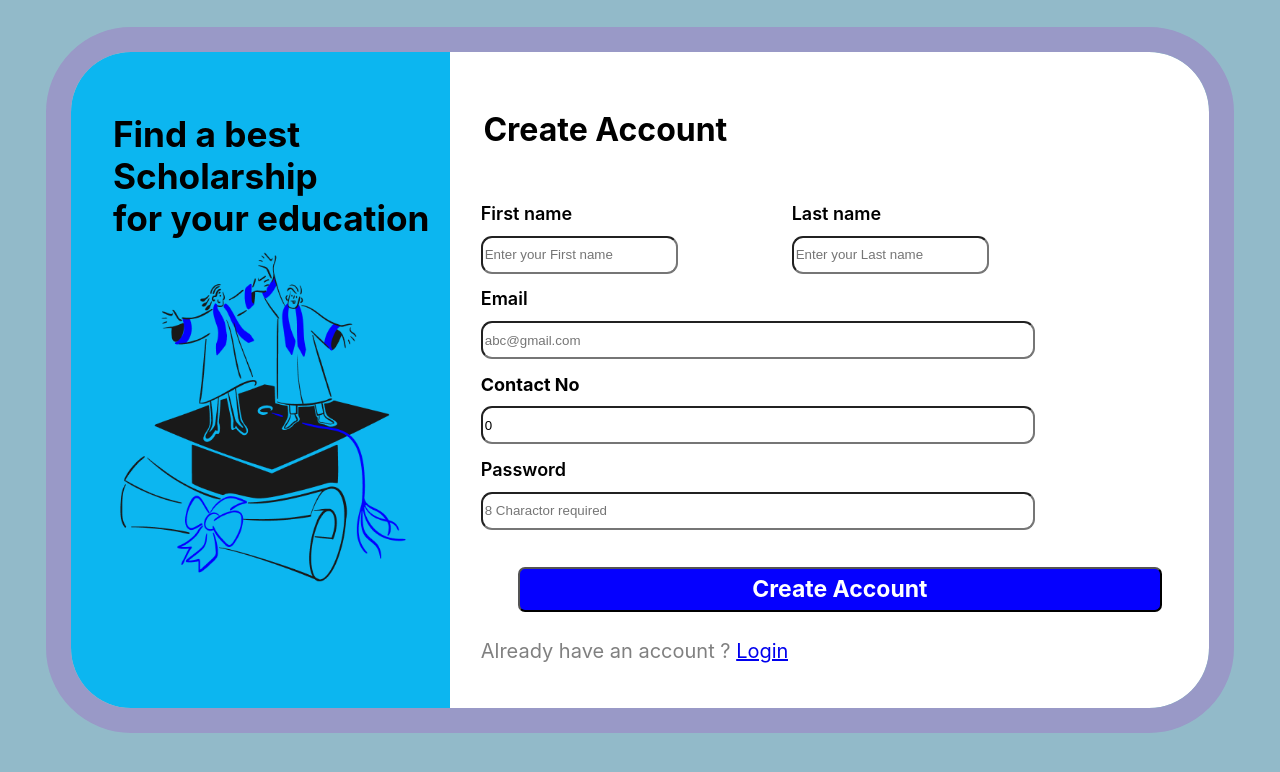
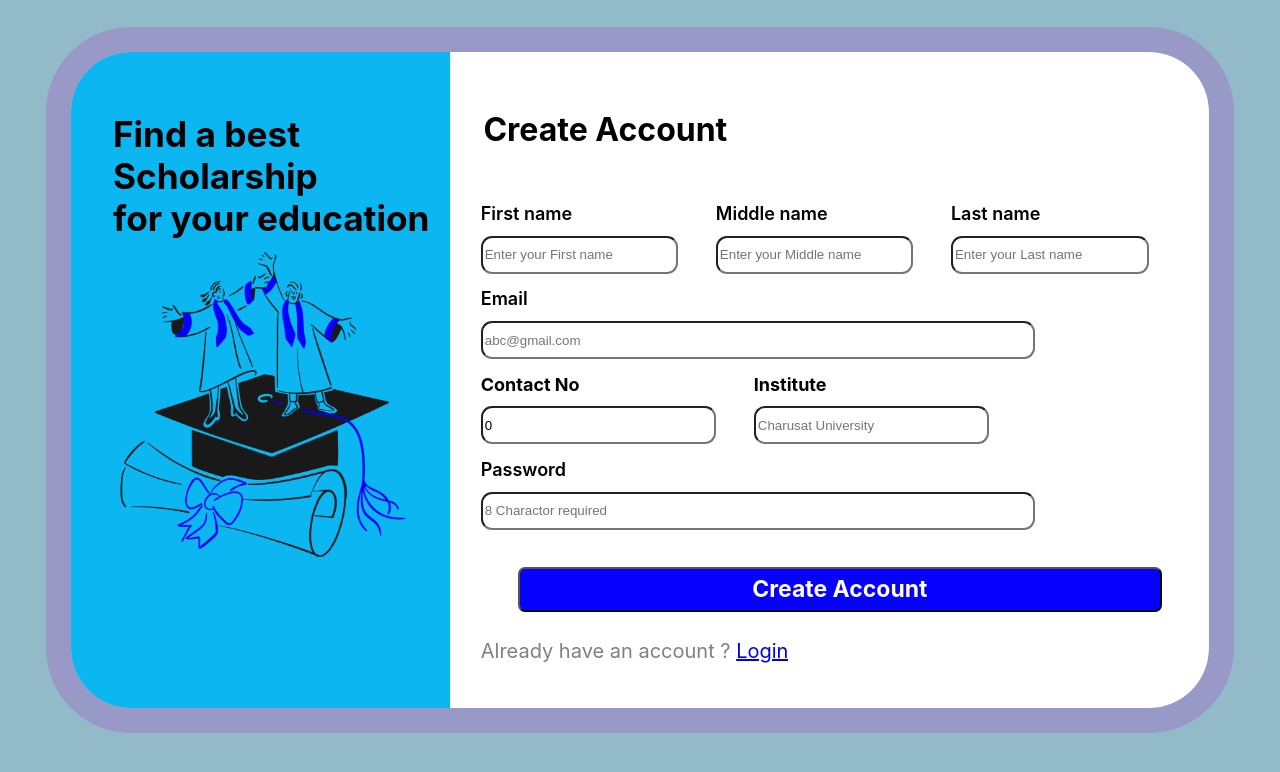
Before and after one commit to ShiVang-1093/digiScholar, a React (Create React App) app in the folder frontend/: page /signup in a window 1280 px wide. Shown: the top 772 px of the page. Built offline with nearby package versions, Linux system fonts and the light colour scheme.

Commit message:
fixed bug in registration page

```diff
--- a/frontend/src/LoginPage.css
+++ b/frontend/src/LoginPage.css
@@ -76,14 +76,7 @@ input[type="email"] {
 }
 
 input[type="password"] {
-  /* margin-left: 2.5%;
-  font-family: 'Inter';
-  width: 65%;
-  margin-top: -8.5%;
-  border-radius: 11px;
-  height: 35px; */
-
-  position: absolute;
+    position: absolute;
     top: 67%;
     margin-left: 2.5%;
     width: 72%;
--- a/frontend/src/SignupPage.css
+++ b/frontend/src/SignupPage.css
@@ -158,7 +158,7 @@ body{
 
 .img{
     width: 300px;
-    height: 350px;
+    height: 325px;
     margin-top: 50%;
     margin-left: 11%;
 }
@@ -190,13 +190,22 @@ body{
     font-weight: 600;
     font-size:60%;
   }
+  .mname{
+    position: absolute;
+    left:35%;
+    top:23%;
+    font-family: 'Inter';
+    font-style: normal;
+    font-weight: 600;
+    font-size:60%;
+  }
   .lname{
     position: absolute;
     font-family: 'Inter';
     font-style: normal;
     font-weight: 600;
     font-size:60%;
-    left: 45%;
+    left: 66%;
     top: 23%;
   }
   .mail{
@@ -216,6 +225,15 @@ body{
     /* font-weight: 600; */
     font-size:60%;
     left: 4%;
+    top: 49%;
+  }
+  .institute{
+    position: absolute;
+    font-family: 'Inter';
+    font-style: normal;
+    /* font-weight: 600; */
+    font-size:60%;
+    left: 40%;
     top: 49%;
   }
   .pwd{
@@ -238,12 +256,20 @@ input[type="firstname"] {
     left: 4%;
     top: 28%;
 }
+input[type="middlename"] {
+    width: 25%;
+    border-radius: 11px;
+    height: 2rem;
+    position: absolute;
+    left: 35%;
+    top: 28%;
+}
 input[type="lastname"] {
     width: 25%;
     border-radius: 11px;
     height: 2rem;
     position: absolute;
-    left: 45%;
+    left: 66%;
     top: 28%;
 }
 input[type="email"] {
@@ -258,7 +284,15 @@ input[type="contactno"] {
     position: absolute;
     top: 54%;
     left: 4%;
-    width: 72%;
+    width: 30%;
+    border-radius: 11px;
+    height: 2rem;
+}
+input[type="text"] {
+    position: absolute;
+    top: 54%;
+    left: 40%;
+    width: 30%;
     border-radius: 11px;
     height: 2rem;
 }
--- a/frontend/src/SignupPage.jsx
+++ b/frontend/src/SignupPage.jsx
@@ -5,9 +5,11 @@ import "./SignupPage.css";
 function SignupPage() {
   const [formData, setFormData] = useState({
     firstname: '',
+    middlename: '',
     lastname: '',
     email: '',
     contactno: Number(),
+    institute:'',
     password: '',
 
   });
@@ -27,7 +29,9 @@ function SignupPage() {
     if (formData.email === '' ||
         formData.password === '' ||
         formData.firstname === ''  ||
+        formData.middlename === ''  ||
         formData.lastname === '' ||
+        formData.institute === '' ||
         formData.contactno === '') {
       // setError("Please fill in both email and password fields.");
       alert('Please fill up all fields.');
@@ -41,13 +45,16 @@ function SignupPage() {
       return;
     }
     console.log('firstname:', formData.firstname);
+    console.log('middlename:', formData.middlename);
     console.log('lastname:', formData.lastname);
     console.log('Email:', formData.email);
     console.log('contact:', formData.contactno);
+    console.log('institute:', formData.institute);
     console.log('Password:', formData.password);
 
     setFormData({
         firstname: '',
+        middlename: '',
         lastname: '',
         email: '',
         contactno: '',
@@ -114,6 +121,16 @@ function SignupPage() {
               value={formData.firstname}
             />
           </label>
+        <label>
+            <div className="mname">Middle name</div>
+            <input
+              type="middlename"
+              name="middlename"
+              onChange={handleChange}
+              required placeholder="Enter your Middle name"
+              value={formData.middlename}
+            />
+          </label>
           <label>
             <div className="lname">Last name</div>
             <input
@@ -148,6 +165,17 @@ function SignupPage() {
           </label>
           <br/>
           <label>
+            <div className="institute">Institute</div>
+            <input
+              type="text"
+              name="institute"
+              onChange={handleChange}
+              required placeholder="Charusat University"
+              value={formData.institute}
+            />
+          </label>
+          <br />
+          <label>
           <div className="pwd">Password</div>
             <input
               type="password"
```
